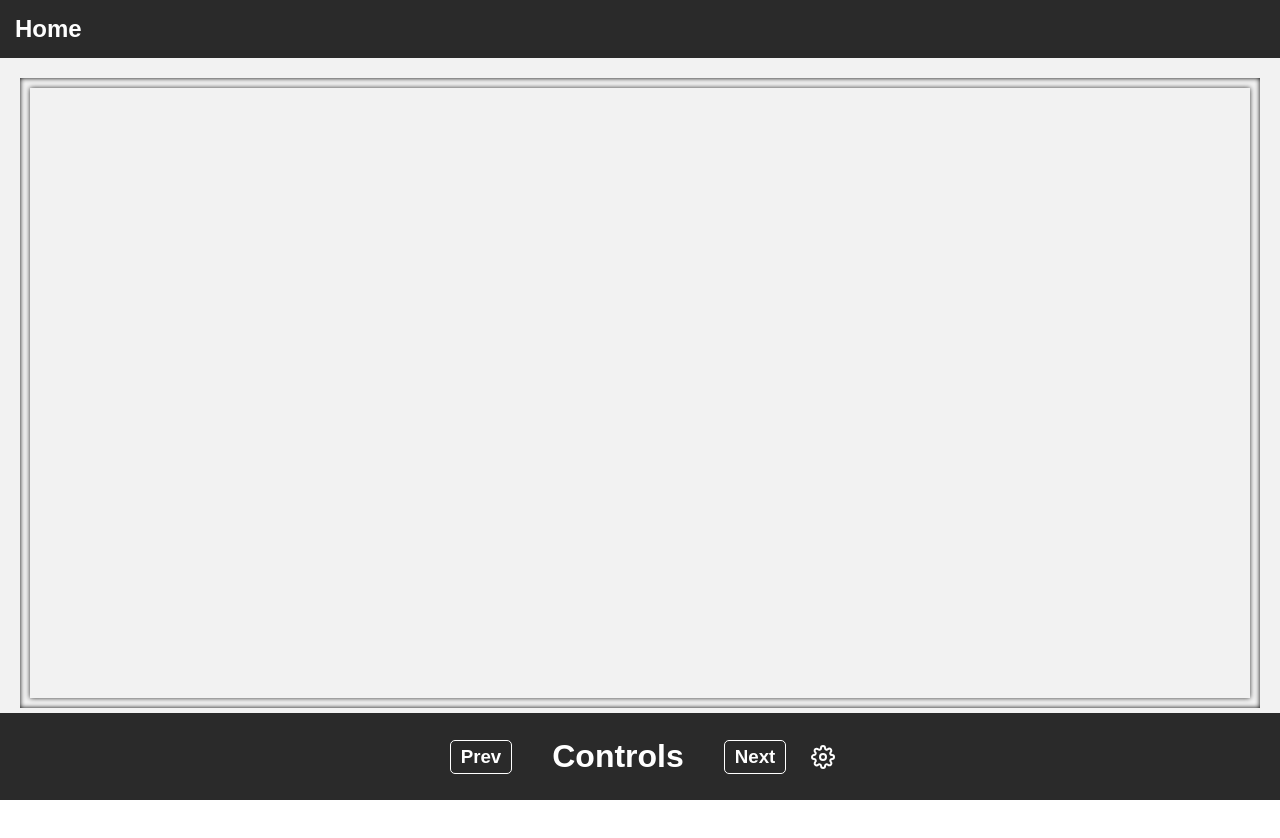
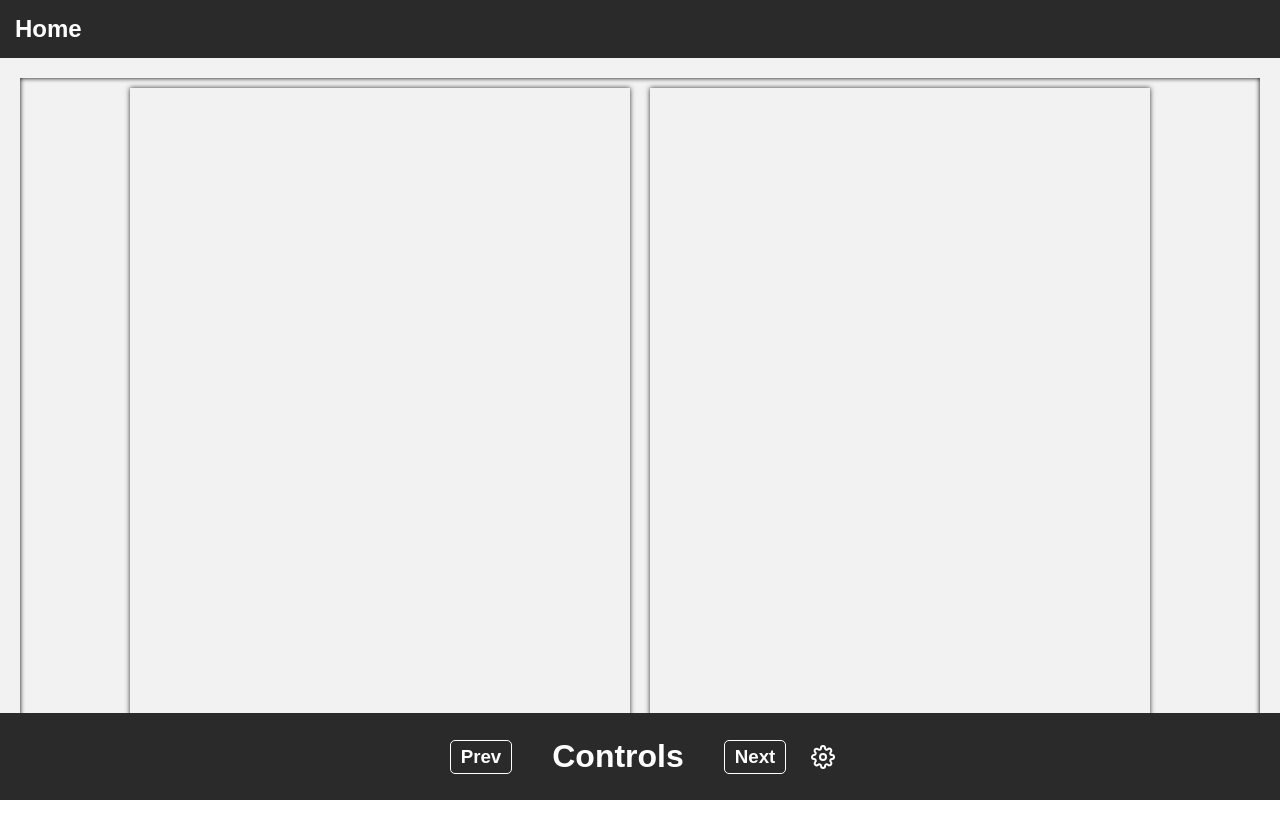
Before and after one commit to cv-bit/new-work-pae, a React (Create React App) app: page /samplereader in a window 1280 px wide. Shown: the top 838 px of the page. Built offline with nearby package versions, Linux system fonts and the light colour scheme.

Commit message:
idk about canvas starting author and rework reader

```diff
--- a/src/App.js
+++ b/src/App.js
@@ -8,6 +8,7 @@ import Footer from './components/footer/Footer'
 import LandingPage from './pages/Landing/LandingPage';
 import ScrollToTop from './helpers/ScrollToTop'
 import SampleReader from './pages/reader/SampleReader';
+import SampleAuthoring from './components/authoring/SampleAuthoring';
 
 const theme = {
   colors: {
@@ -29,6 +30,7 @@ function App() {
               <Routes>
                 <Route exact path="" element={<LandingPage/>}/>
                 <Route exact path="/samplereader" element={<SampleReader/>}/>
+                <Route exact path="/sampleauthor" element={<SampleAuthoring/>}/>
               </Routes>
           <Footer/>
         </Container>
--- /dev/null
+++ b/src/components/authoring/SampleAuthoring.js
@@ -0,0 +1,7 @@
+import { StyledAuthoring } from "./SampleAuthoring.style";
+
+export default function SampleAuthoring() {
+    return (
+        <StyledAuthoring />
+    )
+}
--- /dev/null
+++ b/src/components/authoring/SampleAuthoring.style.js
@@ -0,0 +1,8 @@
+import styled from "styled-components";
+
+export const StyledAuthoring = styled.div`
+    background-color: #f3f3f3;
+    width: 100%;
+    height: 100%;
+    min-height: 90vh;
+`
--- a/src/components/reader/Reader.js
+++ b/src/components/reader/Reader.js
@@ -3,7 +3,7 @@ import ReaderPage from './ReaderPage'
 
 export default function Page() {
 
-    const Pages = [1]
+    const Pages = [1, 2]
 
     return (
         <StyledReader>
--- a/src/components/reader/ReaderPage.js
+++ b/src/components/reader/ReaderPage.js
@@ -1,24 +1,24 @@
-import { useEffect, useState } from 'react'
+import { useEffect, useState, useRef } from 'react'
 import {StyledReaderPage} from './ReaderPage.style'
 import { SamplePageObj } from './readerHelpers/SamplePageObj'
 import DisplayFunctions from './readerHelpers/DisplayFunctions'
 
 export default function ReaderPage({page}) {
     const [pageObjs, setPageObjs] = useState()
-
-    let ctx = document.querySelector('canvas')
+    const canvas = useRef()
 
     useEffect(() => {
             setPageObjs(SamplePageObj[page - 1])
     }, [])
 
     useEffect(() => {
+        console.log(pageObjs)
 
     }, [pageObjs])
 
 
     return (
-        <StyledReaderPage>
+        <StyledReaderPage >
 
         </StyledReaderPage>
     )
--- a/src/components/reader/ReaderPage.style.js
+++ b/src/components/reader/ReaderPage.style.js
@@ -1,14 +1,14 @@
 import styled from "styled-components";
 
-export const StyledReaderPage = styled.canvas`
-    min-width: 300px;
-    width: 100%;
-    min-height: 150px;
-    height: 100%;
+export const StyledReaderPage = styled.div`
+    width: 500px;
+    max-width: 50%;
+    height: 675px;
+    max-height: 100%;
     margin: 10px;
     box-shadow: 0 0 5px #333;
     display: flex;
     justify-content: center;
     align-items: center;
-    cursor: pointer;
+    image-rendering: auto;
 `
--- a/src/pages/Landing/LandingPage.js
+++ b/src/pages/Landing/LandingPage.js
@@ -12,6 +12,9 @@ export default function LandingPage() {
                 <Button>
                     <Link to="/samplereader">Go to Sample Reader</Link>
                 </Button>
+                <Button>
+                    <Link to="/sampleauthor">Go to Sample Authoring</Link>
+                </Button>
             </FlexDiv>
         </StyledLandingPage>
     )
```
